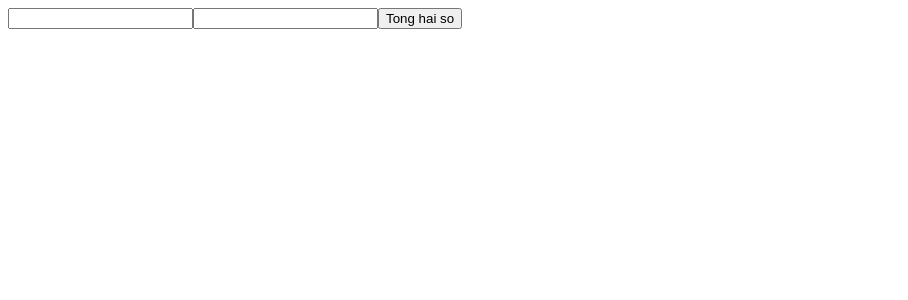
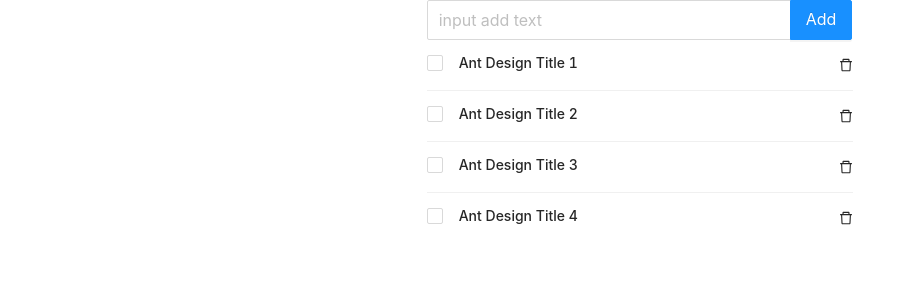
Before and after one commit to ThanhTrieu/reactjs-1911E, a React (Create React App) app: page / in a window 1280 px wide. Shown: the top 300 px of the page, without its empty margins (0-908 px from the left). Built offline with nearby package versions, Linux system fonts and the light colour scheme.

Commit message:
update code

```diff
--- a/package.json
+++ b/package.json
@@ -3,9 +3,11 @@
   "version": "0.1.0",
   "private": true,
   "dependencies": {
+    "@ant-design/icons": "^4.1.0",
     "@testing-library/jest-dom": "^4.2.4",
     "@testing-library/react": "^9.3.2",
     "@testing-library/user-event": "^7.1.2",
+    "antd": "^4.2.0",
     "prop-types": "^15.7.2",
     "react": "^16.13.0",
     "react-dom": "^16.13.0",
--- /dev/null
+++ b/src/components/todo/AddTodo.js
@@ -0,0 +1,18 @@
+import React from 'react';
+import { Input } from 'antd';
+
+const { Search } = Input;
+
+const AddTodo = () => {
+  return (
+    <>
+      <Search
+        placeholder="input add text"
+        enterButton="Add"
+        size="large"
+        onSearch={value => console.log(value)}
+      />
+    </>
+  )
+  }
+export default AddTodo
--- /dev/null
+++ b/src/components/todo/LayoutTodo.js
@@ -0,0 +1,16 @@
+import React from 'react';
+import { Row, Col } from 'antd';
+
+
+const LayoutTodo = (props) => {
+  return (
+    <>
+      <Row>
+        <Col span={8} offset={8}>
+          {props.children}
+        </Col>
+      </Row>
+    </>
+  )
+}
+export default LayoutTodo
--- /dev/null
+++ b/src/components/todo/ListTodo.js
@@ -0,0 +1,41 @@
+import React from 'react';
+import { List, Checkbox } from 'antd';
+import { DeleteOutlined } from '@ant-design/icons';
+
+const data = [
+  {
+    title: 'Ant Design Title 1',
+  },
+  {
+    title: 'Ant Design Title 2',
+  },
+  {
+    title: 'Ant Design Title 3',
+  },
+  {
+    title: 'Ant Design Title 4',
+  },
+];
+
+const ListTodo = () => {
+  return (
+    <>
+      <List
+        itemLayout="horizontal"
+        dataSource={data}
+        renderItem={item => (
+          <List.Item>
+            <List.Item.Meta
+              avatar={<Checkbox/>}
+              title={<a href="https://ant.design">{item.title}</a>}
+            />
+            <div>
+              <DeleteOutlined />
+            </div>
+          </List.Item>
+        )}
+      />
+    </>
+  )
+}
+export default ListTodo
--- a/src/index.js
+++ b/src/index.js
@@ -1,6 +1,9 @@
 import React from 'react';
 import ReactDOM from 'react-dom';
-import App from './pages/SumNumber';
+// su dung https://ant.design/
+import 'antd/dist/antd.css';
+
+import App from './pages/Todo';
 import * as serviceWorker from './serviceWorker';
 
 ReactDOM.render(<App />, document.getElementById('root'));
--- /dev/null
+++ b/src/pages/Todo.js
@@ -0,0 +1,17 @@
+import React from 'react';
+import LayoutTodo from '../components/todo/LayoutTodo';
+import AddTodo from '../components/todo/AddTodo';
+import ListTodo from '../components/todo/ListTodo';
+
+export default class Todo extends React.Component {
+  render() {
+    return(
+      <>
+        <LayoutTodo>
+          <AddTodo/>
+          <ListTodo/>
+        </LayoutTodo>
+      </>
+    )
+  }
+}
```
Also changed, not shown: src/pages/LifeCyle.js (added, +106 -0 lines), 1 other file (tests, documents, lock files or other folders).
